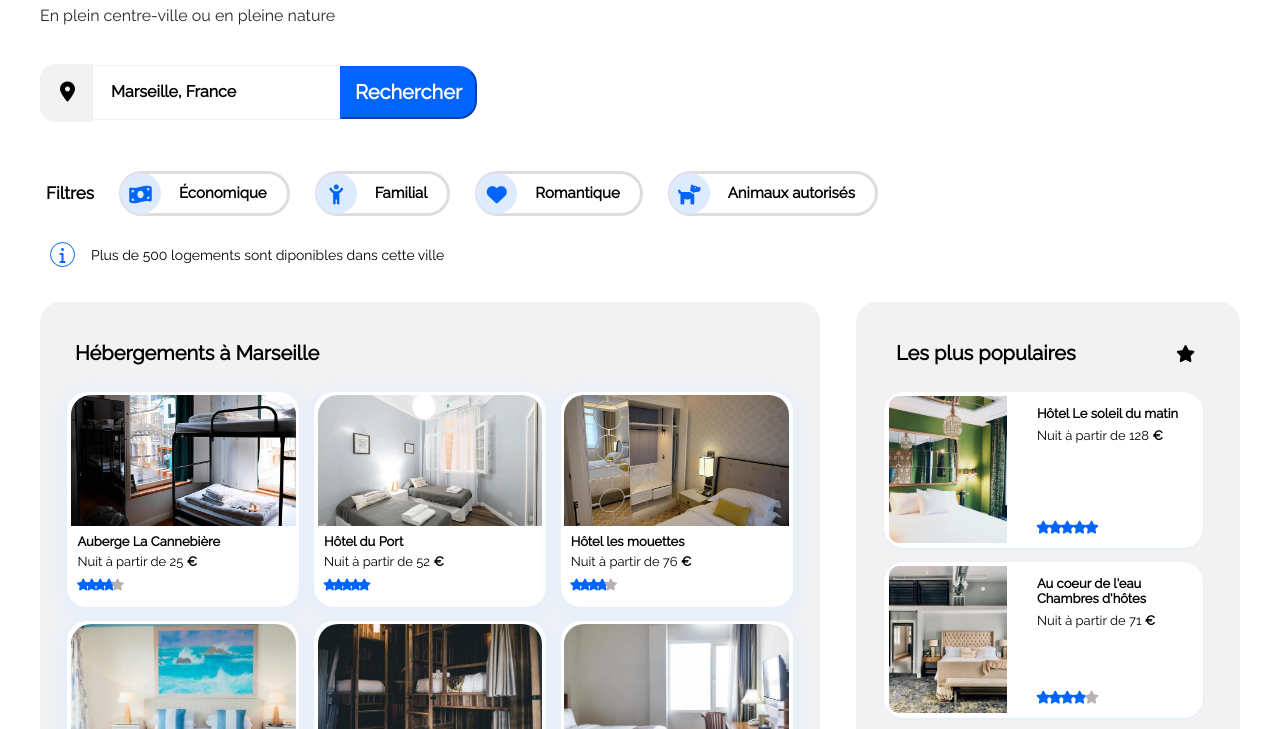
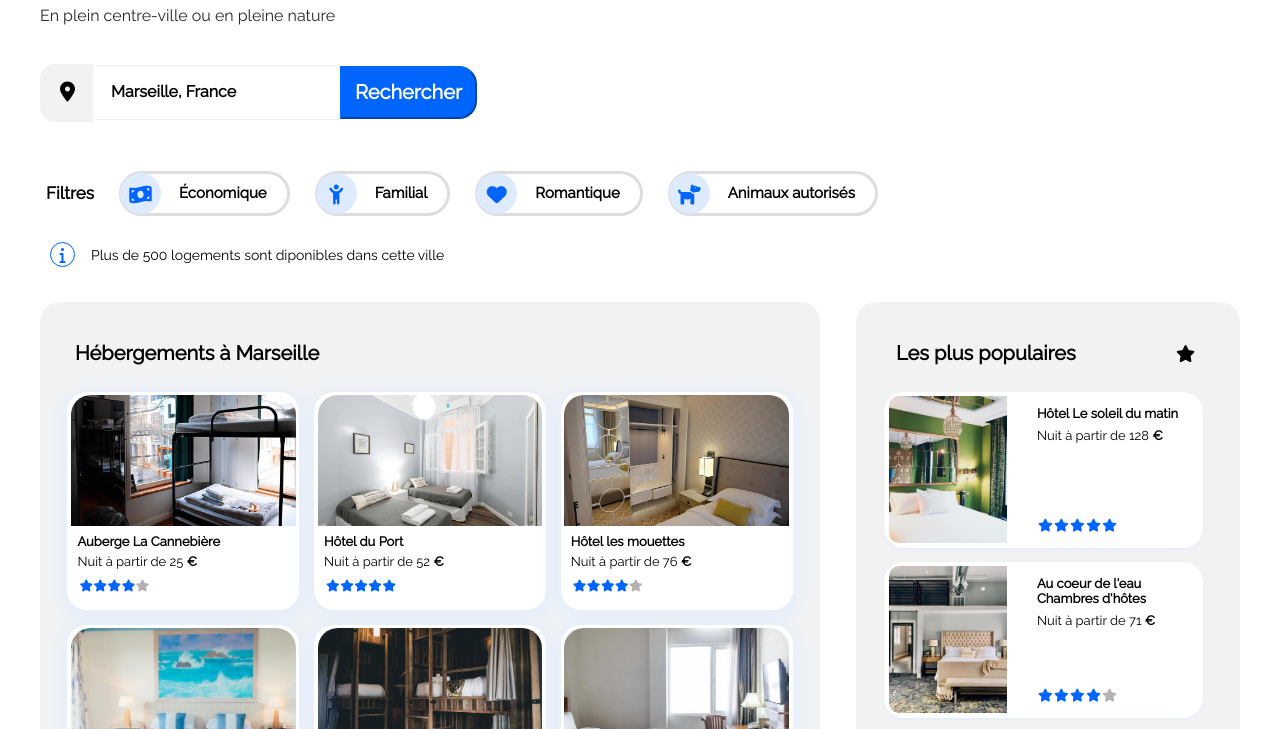
Before and after one commit to cocoaster/Booki.github.io, a plain HTML site: page index.html in a window 1280 px wide. Shown: the part 161-890 px from the top of the page. Drawn offline with Linux system fonts and the light colour scheme.

```diff
--- a/css/styles.css
+++ b/css/styles.css
@@ -338,13 +338,13 @@
 }
 .leftbluestars {
   font-size: 12px;
-  padding: 2px;
+  padding: 5px;
   color: #0065fc;
   width: 2%;
 }
 .leftgraystars {
   font-size: 12px;
-  padding: 2px;
+  padding: 5px;
   color: rgb(183, 176, 176);
   width: 2%;
 }
@@ -445,13 +445,13 @@
 }
 .rightbluestars {
   font-size: 13px;
-  padding: 4px;
+  padding: 6px;
   color: #0065fc;
   width: 2%;
 }
 .rightgraystars {
   font-size: 13px;
-  padding: 4px;
+  padding: 6px;
   color: rgb(183, 176, 176);
   width: 2%;
 }
```
